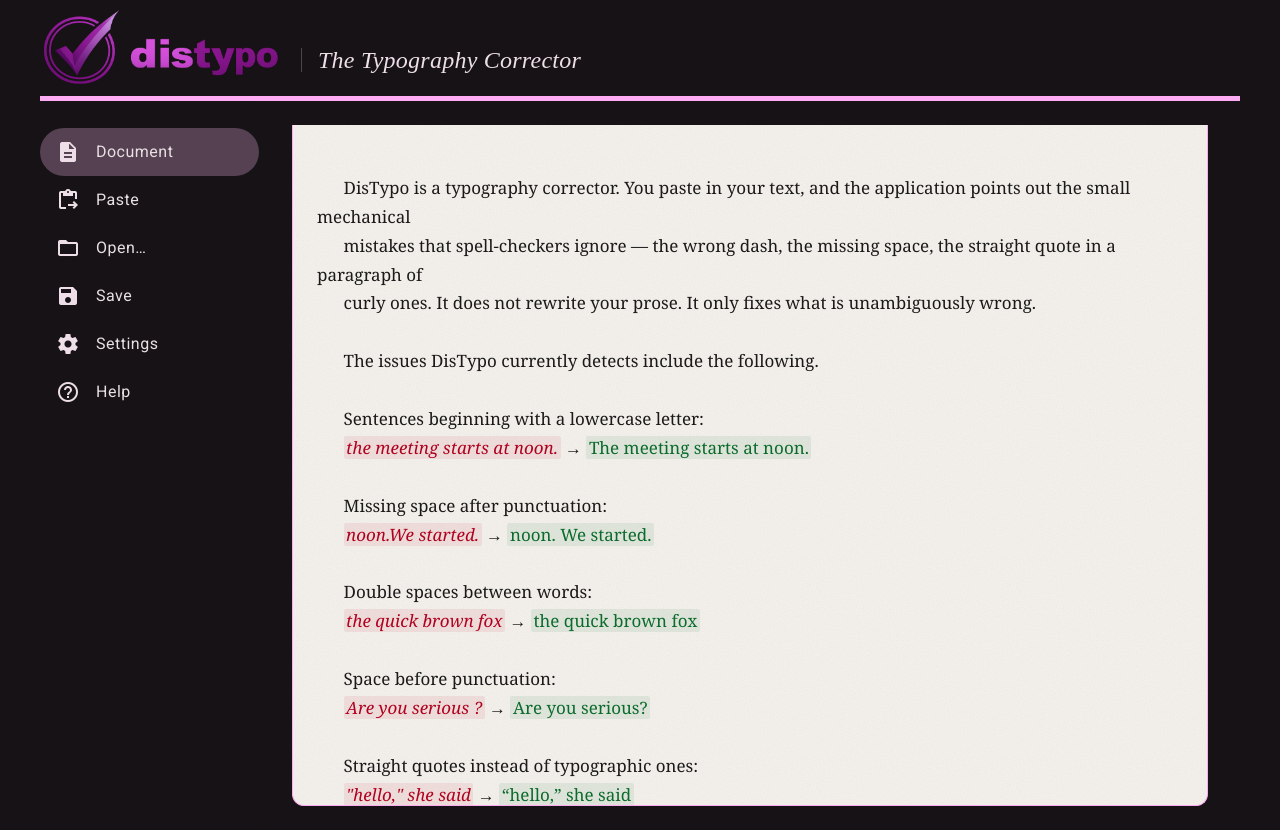
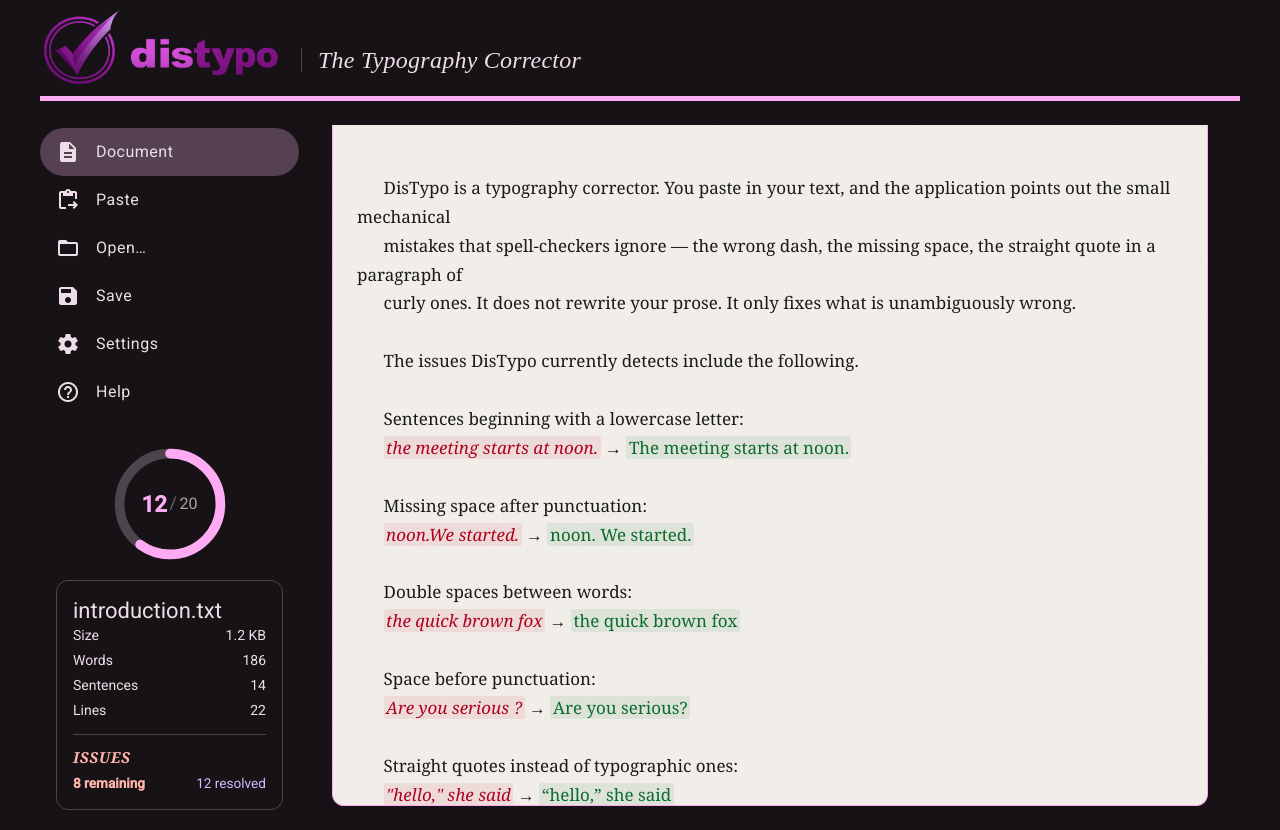
Before and after one commit to activesyntax/distypo, an Angular app in the folder distypo-app/: page / in a window 1280 px wide. Built offline with nearby package versions, Linux system fonts and the light colour scheme.

Commit message:
summary and issues first design

```diff
--- a/distypo-app/src/app/workspace/workspace.css
+++ /dev/null
@@ -1,25 +0,0 @@
-/**/
-/* :host ::ng-deep .tab-right { */
-/*   margin-left: auto; */
-/*   /* border-left: 1px solid rgba(133, 0, 0, 0.12); /* optional divider */ */
-/* } */
-
-:host {
-  display: block;
-  height: 100%;
-}
-
-.workspace {
-  height: 100%;
-  background: transparent;
-  border-top: 5px solid var(--mat-sys-primary);
-}
-
-.workspace mat-sidenav {
-  width: 220px;
-  padding-top: 1.2rem;
-}
-
-.workspace mat-sidenav-content {
-  padding: 1.5rem 2rem;
-}
--- a/distypo-app/src/app/workspace/workspace.html
+++ b/distypo-app/src/app/workspace/workspace.html
@@ -1,4 +1,7 @@
 <mat-sidenav-container class="workspace" autosize>
+
+
+  <!-- SIDENAV -->
   <mat-sidenav #sidenav mode="side" opened>
     <mat-nav-list>
 
@@ -29,8 +32,58 @@
         <span matListItemTitle>Help</span>
       </a>
     </mat-nav-list>
+
+
+    <!-- SUMMARY -->
+    @if (hasFile()) {
+    <div class="summary">
+      <div class="progress-ring" role="img"
+        [attr.aria-label]="resolvedIssues() + ' of ' + detectedIssues() + ' issues resolved'">
+        <svg class="progress-ring__svg" viewBox="0 0 100 100">
+          <circle class="progress-ring__track" cx="50" cy="50" r="42" />
+          <circle class="progress-ring__fill" cx="50" cy="50" r="42" [style.stroke-dasharray]="ringCircumference"
+            [style.stroke-dashoffset]="ringOffset()" />
+        </svg>
+        <div class="progress-ring__label">
+          <span class="progress-ring__resolved">{{ resolvedIssues() }}</span>
+          <span class="progress-ring__sep">/</span>
+          <span class="progress-ring__total">{{ detectedIssues() }}</span>
+        </div>
+      </div>
+
+      <mat-card class="summary__card" appearance="outlined">
+        <mat-card-header>
+          <mat-card-title>{{ filename() }}</mat-card-title>
+        </mat-card-header>
+        <mat-card-content>
+          <dl class="summary__stats">
+            <dt>Size</dt>
+            <dd>{{ formattedSize() }}</dd>
+            <dt>Words</dt>
+            <dd>{{ wordCount() }}</dd>
+            <dt>Sentences</dt>
+            <dd>{{ sentenceCount() }}</dd>
+            <dt>Lines</dt>
+            <dd>{{ lineCount() }}</dd>
+          </dl>
+
+          <div class="summary__issues">
+            <div class="summary__issues-label">Issues</div>
+            <div class="summary__issues-counts">
+              <span class="summary__remaining">{{ remainingIssues() }} remaining</span>
+              <span class="summary__resolved">{{ resolvedIssues() }} resolved</span>
+            </div>
+          </div>
+        </mat-card-content>
+      </mat-card>
+    </div>
+    }
+
+
+
   </mat-sidenav>
 
+  <!-- CONTENT -->
   <mat-sidenav-content>
     @switch (view()) {
     @case ('document') { <app-document /> }
--- /dev/null
+++ b/distypo-app/src/app/workspace/workspace.scss
@@ -0,0 +1,136 @@
+:host {
+  display: block;
+  height: 100%;
+}
+
+.workspace {
+  height: 100%;
+  background: transparent;
+  border-top: 5px solid var(--mat-sys-primary);
+
+  mat-sidenav {
+    width: 260px; // widened from 220 to fit the card
+    padding-top: 1.2rem;
+  }
+
+  mat-sidenav-content {
+    padding: 1.5rem 2rem;
+  }
+}
+
+.summary {
+  display: flex;
+  flex-direction: column;
+  align-items: center;
+  gap: 1rem;
+  padding: 1.25rem 1rem;
+
+  &__card {
+    width: 100%;
+  }
+
+  &__stats {
+    display: grid;
+    grid-template-columns: auto 1fr;
+    gap: 0.3rem 0.75rem;
+    margin: 0;
+    font-size: 0.875rem;
+
+    dt {
+      color: var(--mat-sys-on-surface-variant);
+    }
+
+    dd {
+      margin: 0;
+      text-align: right;
+      font-variant-numeric: tabular-nums;
+    }
+  }
+
+  // Issues block — visually distinct from the plain stats above
+  &__issues {
+    margin-top: 0.9rem;
+    padding-top: 0.75rem;
+    border-top: 1px solid var(--mat-sys-outline-variant);
+  }
+
+  &__issues-label {
+    font-family: Georgia, 'Times New Roman', serif;
+    font-style: italic;
+    font-weight: 700;
+    font-size: 0.95rem;
+    letter-spacing: 0.04em;
+    text-transform: uppercase;
+    color: var(--mat-sys-error);
+    margin-bottom: 0.4rem;
+  }
+
+  &__issues-counts {
+    display: flex;
+    justify-content: space-between;
+    font-size: 0.85rem;
+    font-variant-numeric: tabular-nums;
+  }
+
+  &__remaining {
+    font-weight: 700;
+    color: var(--mat-sys-error);
+  }
+
+  &__resolved {
+    color: var(--mat-sys-tertiary);
+  }
+}
+
+.progress-ring {
+  position: relative;
+  width: 120px;
+  height: 120px;
+
+  &__svg {
+    width: 100%;
+    height: 100%;
+    transform: rotate(-90deg); // start fill at 12 o'clock
+  }
+
+  &__track {
+    fill: none;
+    stroke: var(--mat-sys-surface-variant);
+    stroke-width: 8;
+  }
+
+  &__fill {
+    fill: none;
+    stroke: var(--mat-sys-primary);
+    stroke-width: 8;
+    stroke-linecap: round;
+    transition: stroke-dashoffset 0.5s ease;
+  }
+
+  &__label {
+    position: absolute;
+    inset: 0;
+    display: flex;
+    align-items: center;
+    justify-content: center;
+    line-height: 1;
+    font-variant-numeric: tabular-nums;
+  }
+
+  &__resolved {
+    font-size: 1.4rem;
+    font-weight: 600;
+    color: var(--mat-sys-primary);
+  }
+
+  &__sep {
+    margin: 0 0.15em;
+    opacity: 0.4;
+    font-size: 1.1rem;
+  }
+
+  &__total {
+    font-size: 1rem;
+    opacity: 0.7;
+  }
+}
--- a/distypo-app/src/app/workspace/workspace.ts
+++ b/distypo-app/src/app/workspace/workspace.ts
@@ -3,25 +3,53 @@ import { MatSidenavModule } from '@angular/material/sidenav';
 import { MatListModule } from '@angular/material/list';
 import { MatIconModule } from '@angular/material/icon';
 import { MatDividerModule } from '@angular/material/divider';
+import { MatCardModule } from '@angular/material/card';
 import { Document } from '../document/document';
 
 type View = 'document' | 'settings' | 'help';
 
+const RING_RADIUS = 42;
+const RING_CIRCUMFERENCE = 2 * Math.PI * RING_RADIUS;
+
 @Component({
   selector: 'app-workspace',
   imports: [
-    MatSidenavModule, MatListModule, MatIconModule, MatDividerModule,
+    MatSidenavModule, MatListModule, MatIconModule,
+    MatDividerModule, MatCardModule,
     Document,
-    // SettingsComponent, HelpComponent,
   ],
   templateUrl: './workspace.html',
-  styleUrl: './workspace.css',
+  styleUrl: './workspace.scss',
 })
 export class Workspace {
   view = signal<View>('document');
-  filename = signal<string | null>('article.txt');
+  filename = signal<string | null>('introduction.txt');
+
+  fileSize = signal(1234);          // bytes
+  wordCount = signal(186);
+  sentenceCount = signal(14);
+  lineCount = signal(22);
+  detectedIssues = signal(20);
+  resolvedIssues = signal(12);
+
   hasFile = computed(() => this.filename() !== null);
+  remainingIssues = computed(() => this.detectedIssues() - this.resolvedIssues());
+  formattedSize = computed(() => formatBytes(this.fileSize()));
 
-  openFile() { /* file picker */ }
-  saveFile() { /* save */ }
+  // Progress ring
+  readonly ringCircumference = RING_CIRCUMFERENCE;
+  ringOffset = computed(() => {
+    const total = this.detectedIssues();
+    const progress = total === 0 ? 1 : this.resolvedIssues() / total;
+    return RING_CIRCUMFERENCE * (1 - progress);
+  });
+
+  openFile() { /* … */ }
+  saveFile() { /* … */ }
 }
+
+function formatBytes(bytes: number): string {
+  if (bytes < 1024) return `${bytes} B`;
+  if (bytes < 1024 * 1024) return `${(bytes / 1024).toFixed(1)} KB`;
+  return `${(bytes / (1024 * 1024)).toFixed(1)} MB`;
+}
```
